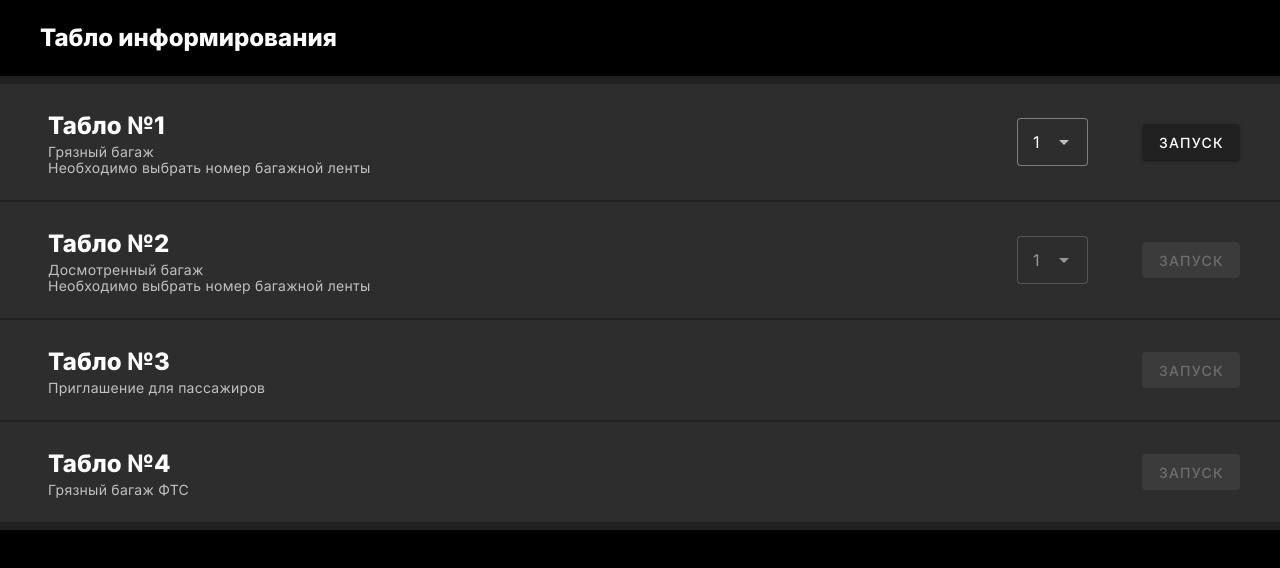
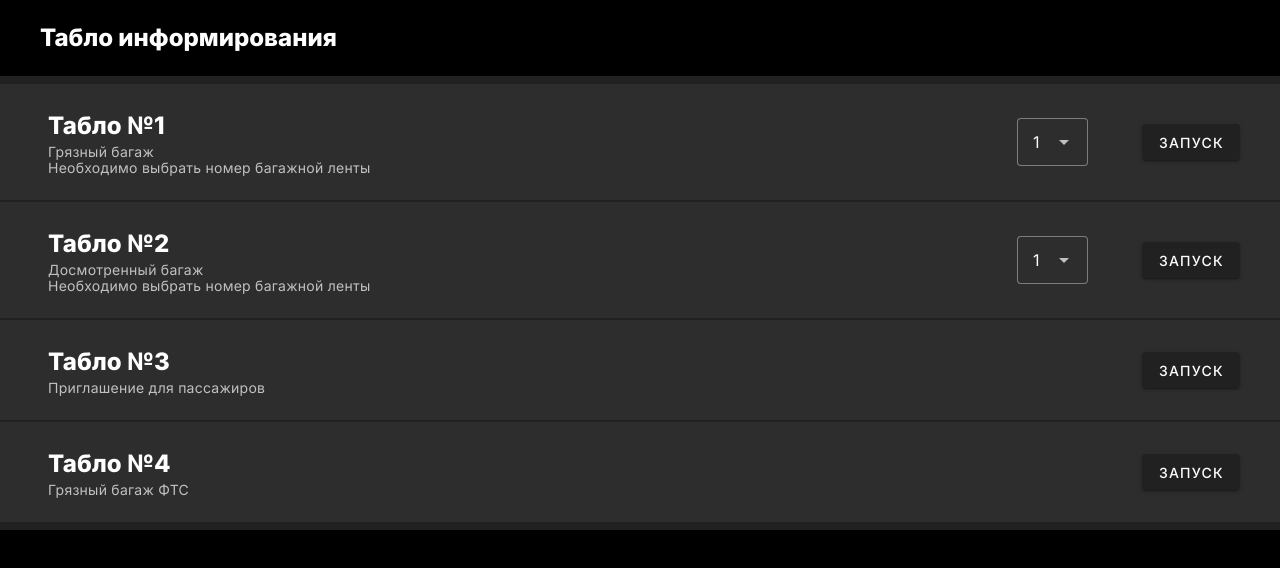
Before and after one commit to bruhno/arpax.panel.frontend, a Vue app: page / in a window 1280 px wide. Shown: the top 568 px of the page. Built offline with nearby package versions, Linux system fonts and the light colour scheme.

Commit message:
refactor: remove disabled

```diff
--- a/src/components/ScoreboardConfiguration/ScoreboardConfigurationList/ScoreboardConfigurationList.vue
+++ b/src/components/ScoreboardConfiguration/ScoreboardConfigurationList/ScoreboardConfigurationList.vue
@@ -19,19 +19,16 @@ import ScoreboardConfigurationListItem from './ScoreboardConfigurationListItem.v
         :sub-title="['Досмотренный багаж', 'Необходимо выбрать номер багажной ленты']"
         path="/return-reexamination"
         with-select-belt
-        disabled
       />
       <ScoreboardConfigurationListItem
         title="Табло №3"
         :sub-title="['Приглашение для пассажиров']"
         path="/invite-to-inspection-area"
-        disabled
       />
       <ScoreboardConfigurationListItem
         title="Табло №4"
         :sub-title="['Грязный багаж ФТС']"
         path="/deliver-re-examination-fts"
-        disabled
       />
     </v-list>
   </div>
```
Also changed, not shown: src/components/HelloWorld.vue (deleted, +0 -13 lines).
